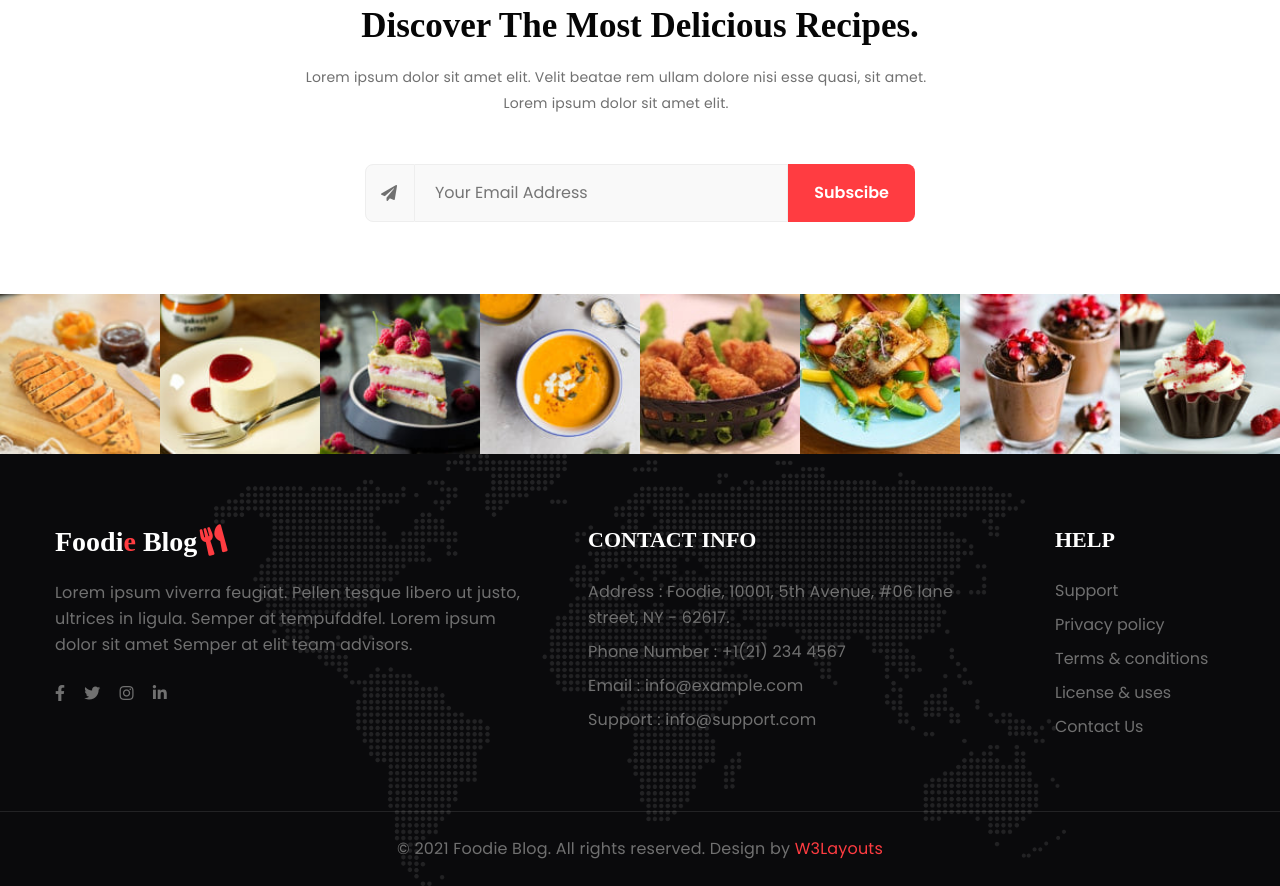
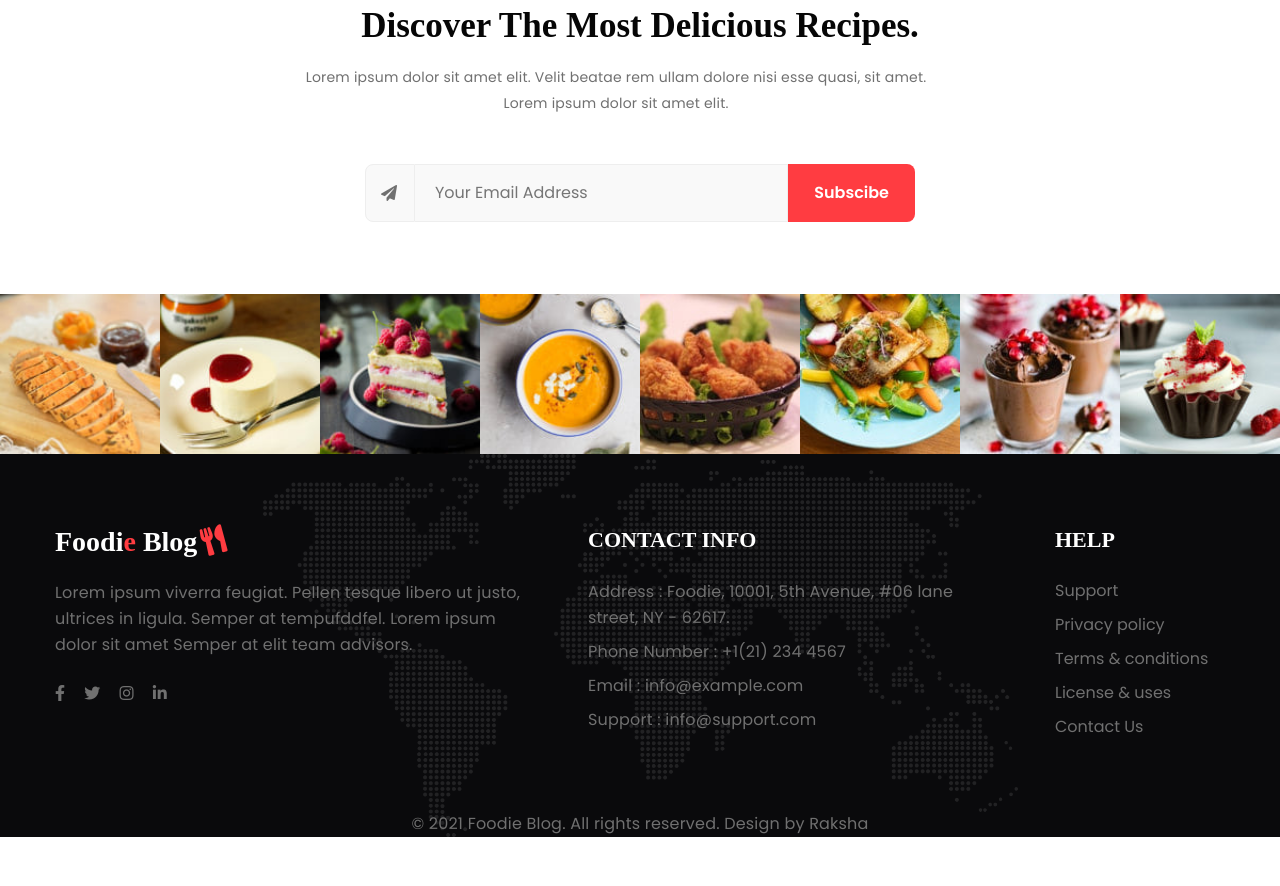
Before and after one commit to Rakshapatel123/foodcounter_blog, a plain HTML site: page about.html in a window 1280 px wide. Shown: the part 4344-5230 px from the top of the page. After the commit the page ends 5181 px from the top, so only its background shows below. Drawn offline with Linux system fonts and the light colour scheme; a web font is replaced by a local one.

Commit message:
Update about.html

```diff
--- a/about.html
+++ b/about.html
@@ -9,7 +9,7 @@ Author URL: http://w3layouts.com
     <!-- Required meta tags -->
     <meta charset="utf-8">
     <meta name="viewport" content="width=device-width, initial-scale=1, shrink-to-fit=no">
-    <title>Foodie Blog - Blog Category Bootstrap Responsive Website Template - About Us : W3Layouts</title>
+    <title>Foodie Blog - Blog Category Bootstrap Responsive Website </title>
     <!-- google-fonts -->
     <link href="//fonts.googleapis.com/css2?family=Frank+Ruhl+Libre:wght@300;400;500;700;900&display=swap"
         rel="stylesheet">
@@ -570,15 +570,14 @@ Author URL: http://w3layouts.com
                 </div>
             </div>
         </div>
-        <!-- copyright -->
-        <section class="w3l-copyright text-center">
+
+        <section class=" text-center">
             <div class="container">
-                <p class="copy-footer-29">© 2021 Foodie Blog. All rights reserved. Design by <a
-                        href="https://w3layouts.com/" target="_blank">
-                        W3Layouts</a></p>
+                <p class="copy-footer-29">© 2021 Foodie Blog. All rights reserved. Design by Raksha
+                        </p>
             </div>
         </section>
-        <!-- //copyright -->
+
     </footer>
     <!-- //footer -->
 
```
